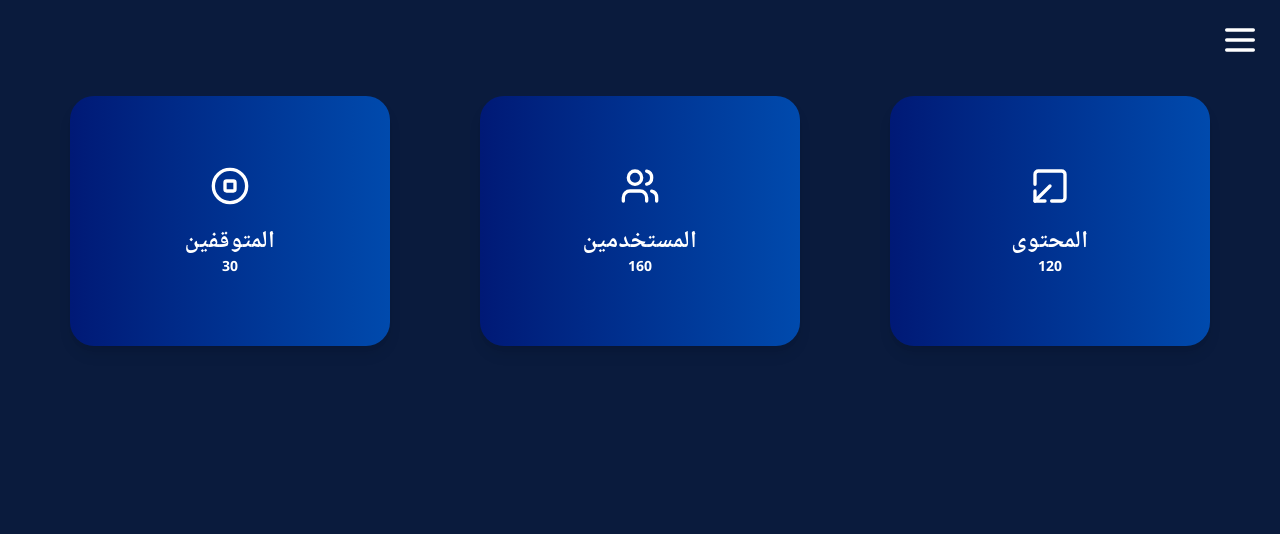
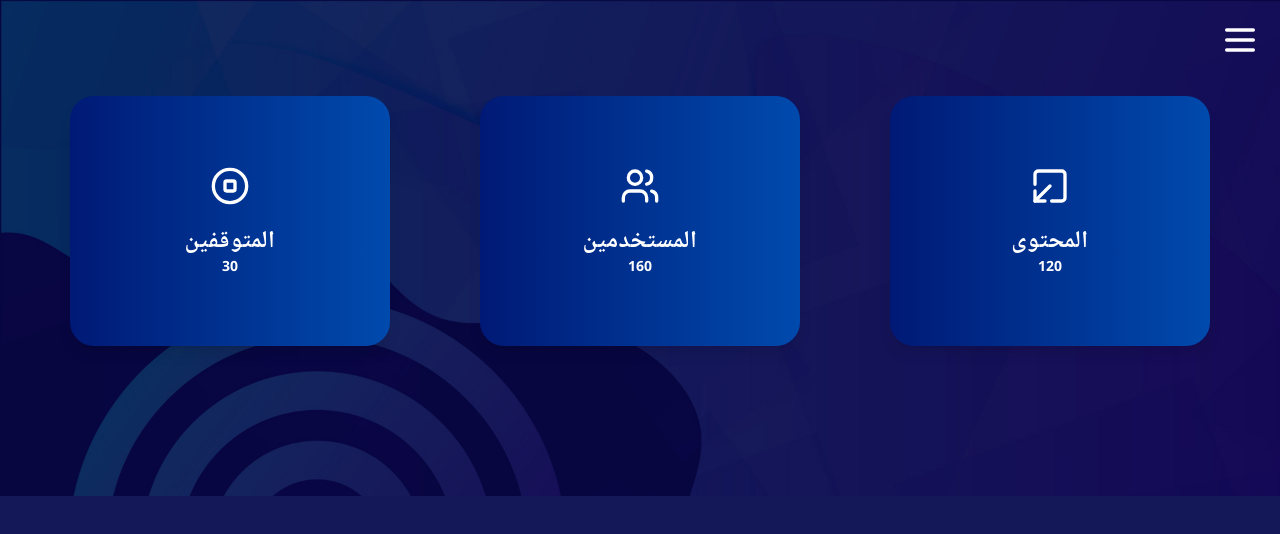
Before and after one commit to jasbx222/enjz, a Next.js app: page /home in a window 1280 px wide. Shown: the top 534 px of the page. Built offline with nearby package versions, Linux system fonts and the light colour scheme.

Commit message:
asdasdsdsssasasa

```diff
--- a/src/app/(pages)/home/Card.jsx
+++ b/src/app/(pages)/home/Card.jsx
@@ -20,7 +20,7 @@ const dataCard =[
 ]
 const Card = () => {
   return (
-    <div className="flex justify-evenly  flex-wrap gap-5 items-center">
+    <div className="flex justify-evenly z-20  flex-wrap gap-5 items-center">
         {
             dataCard.map((i)=>(
 
--- a/src/app/(pages)/home/page.jsx
+++ b/src/app/(pages)/home/page.jsx
@@ -1,10 +1,20 @@
-
+import './Home.css'
 import Card from './Card'
-
+import Image from 'next/image'
+import bg from '../../../../public/img/bg.jpg'
 const page = () => {
   return (
     <div className=' container h-[100vh]  block   relative  top-24 '>
 <Card/>
+
+  <Image
+  src={bg}
+  className='bg -z-10  hidden md:block   fixed top-0  bottom-0'
+  width={'100%'}
+  height={'100%'}
+  alt='img'
+  />
+
     </div>
   )
 }
--- a/src/app/layout.js
+++ b/src/app/layout.js
@@ -15,7 +15,7 @@ export const metadata = {
 export default function RootLayout({ children }) {
   return (
     <html lang="ar" dir="rtl">
-      <body  className="bg-[#0A1B3D] ">
+      <body  className="bg-[#141758] ">
         <MenuBtn/>
         <main>{children}</main>
       </body>
```
Also changed, not shown: public/img/bg.jpg (added), src/app/(pages)/home/Home.css (added).
